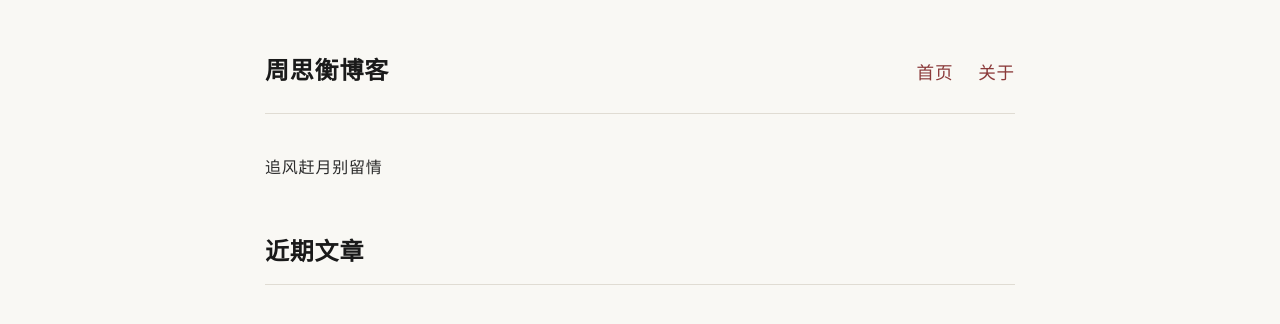
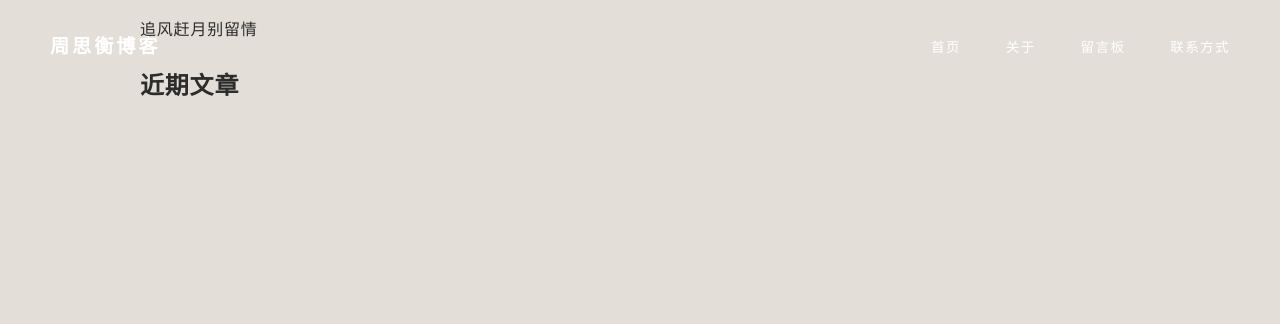
Before and after one commit to SihengZhou/sihengzhou.github.io, a Jekyll site: the page built from index.html, in a window 1280 px wide. Shown: the top 324 px of the page. Built offline with Jekyll 4.4.1, drawn with Linux system fonts in a browser that asks for light colours.

Commit message:
Update default.html

```diff
--- a/_layouts/default.html
+++ b/_layouts/default.html
@@ -2,38 +2,71 @@
 <html lang="zh-CN">
 <head>
   <meta charset="UTF-8">
+  <meta name="viewport" content="width=device-width, initial-scale=1.0">
   <title>{{ site.title }}</title>
   <style>
-    /* 白天模式：精装实体书排版 */
+    /* 全局与字体 (提取自你提供的图片背景色 #E3DFD8) */
     body {
-      background-color: #f9f8f4; color: #2c2c2c;
-      font-family: "Noto Serif SC", "Songti SC", "SimSun", serif;
-      line-height: 1.8; letter-spacing: 0.05em;
-      max-width: 750px; margin: 0 auto; padding: 50px 20px;
+      background-color: #E3DFD8;
+      color: #2c2c2c;
+      font-family: "Noto Serif SC", "Songti SC", "SimSun", serif; /* 保持精装书质感的衬线体 */
+      line-height: 1.8;
+      letter-spacing: 0.05em;
+      margin: 0;
+      padding: 0;
+      overflow-x: hidden; /* 防止全宽图片导致横向滚动条 */
     }
+    a { color: #5a4b41; text-decoration: none; transition: all 0.3s ease; }
+
+    /* 顶部导航栏 (悬浮在首图上方) */
     header {
-      border-bottom: 1px solid #e0dcd3; padding-bottom: 20px; margin-bottom: 40px;
-      display: flex; justify-content: space-between; align-items: baseline;
+      position: absolute;
+      top: 0; left: 0; right: 0;
+      padding: 30px 50px;
+      display: flex;
+      justify-content: space-between;
+      align-items: center;
+      z-index: 10;
     }
-    header a.site-title { color: #1a1a1a; text-decoration: none; font-size: 1.5em; font-weight: bold; }
-    nav a { margin-left: 20px; color: #8b3a3a; text-decoration: none; font-size: 1.1em; }
-    nav a:hover { color: #b22222; }
-    h1, h2, h3 { color: #1a1a1a; margin-top: 2em; font-weight: bold; border-bottom: 1px solid #e0dcd3; padding-bottom: 10px; }
-    a { color: #8b3a3a; text-decoration: none; }
-    a:hover { color: #b22222; text-shadow: 0 0 5px rgba(139,58,58,0.2); }
-    blockquote { border-left: 3px solid #8b3a3a; background-color: #f0eee8; color: #5c5c5c; padding: 15px 20px; margin: 30px 0; font-style: italic; }
-    .post-list { list-style: none; padding: 0; }
-    .post-list li { margin-bottom: 1.5rem; border-left: 2px solid #e0dcd3; padding-left: 15px; transition: border-color 0.3s; }
-    .post-list li:hover { border-left: 2px solid #8b3a3a; }
-    .post-meta { font-size: 0.9em; color: #888; margin-left: 10px; font-family: sans-serif; }
+    header a.site-title {
+      color: #ffffff; /* 白色字体在图片上最醒目 */
+      font-size: 1.2em;
+      font-weight: bold;
+      letter-spacing: 0.15em;
+      text-transform: uppercase;
+      font-family: sans-serif; /* Logo使用无衬线体更现代 */
+    }
+    nav a {
+      color: #ffffff;
+      margin-left: 40px;
+      font-size: 0.85em;
+      font-family: sans-serif;
+      letter-spacing: 0.1em;
+      text-transform: uppercase;
+    }
+    nav a:hover { opacity: 0.6; }
+
+    /* 非首页的导航栏样式 (防止在纯色背景上看不见白字) */
+    body.not-home header { position: relative; background-color: #E3DFD8; border-bottom: 1px solid #d4cfc7;}
+    body.not-home header a.site-title, body.not-home nav a { color: #2c2c2c; }
+    body.not-home nav a:hover { color: #8b3a3a; }
+
+    /* 主内容区限制宽度，使内容居中且优雅 */
+    main {
+      max-width: 1000px;
+      margin: 0 auto;
+      padding: 0 20px 80px 20px;
+    }
   </style>
 </head>
-<body>
+<body class="{% if page.url == '/' %}is-home{% else %}not-home{% endif %}">
   <header>
     <a class="site-title" href="{{ '/' | relative_url }}">{{ site.title }}</a>
     <nav>
       <a href="{{ '/' | relative_url }}">首页</a>
       <a href="{{ '/about.html' | relative_url }}">关于</a>
+      <a href="{{ '/guestbook.html' | relative_url }}">留言板</a>
+      <a href="{{ '/contact.html' | relative_url }}">联系方式</a>
     </nav>
   </header>
   <main>
```
